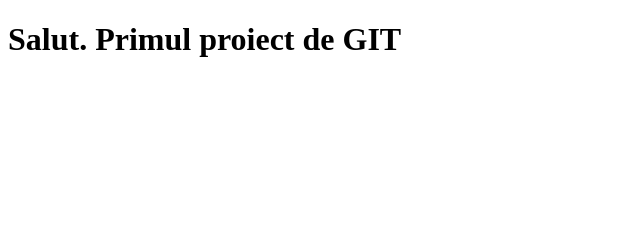
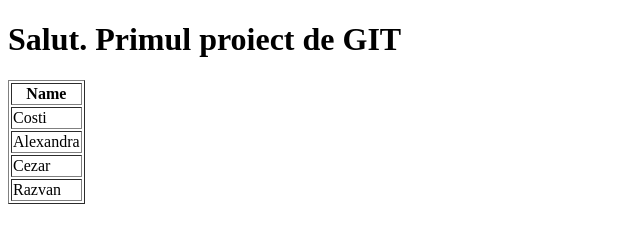
Before and after one commit to costiy/test1, a plain HTML site: page index.html in a window 1280 px wide. Shown: the whole page, without its empty margins (0-640 px from the left). Drawn offline with Linux system fonts and the light colour scheme.

Commit message:
Am creat tabelul de useri

```diff
--- a/index.html
+++ b/index.html
@@ -8,6 +8,24 @@
 
 <body>
     <h1>Salut. Primul proiect de GIT</h1>
-</body>
-
-</html>
+    <table border="1px">
+        <thead>
+            <tr>
+                <th>Name</th>
+            </tr>
+        </thead>
+        <tbody>
+            <tr>
+                <td>Costi</td>
+            </tr>
+            <tr>
+                <td>Alexandra</td>
+            </tr>
+            <tr>
+                <td>Cezar</td>
+            </tr>
+            <tr>
+                <td>Razvan</td>
+            </tr>
+        </tbody>
+    </table>
```
